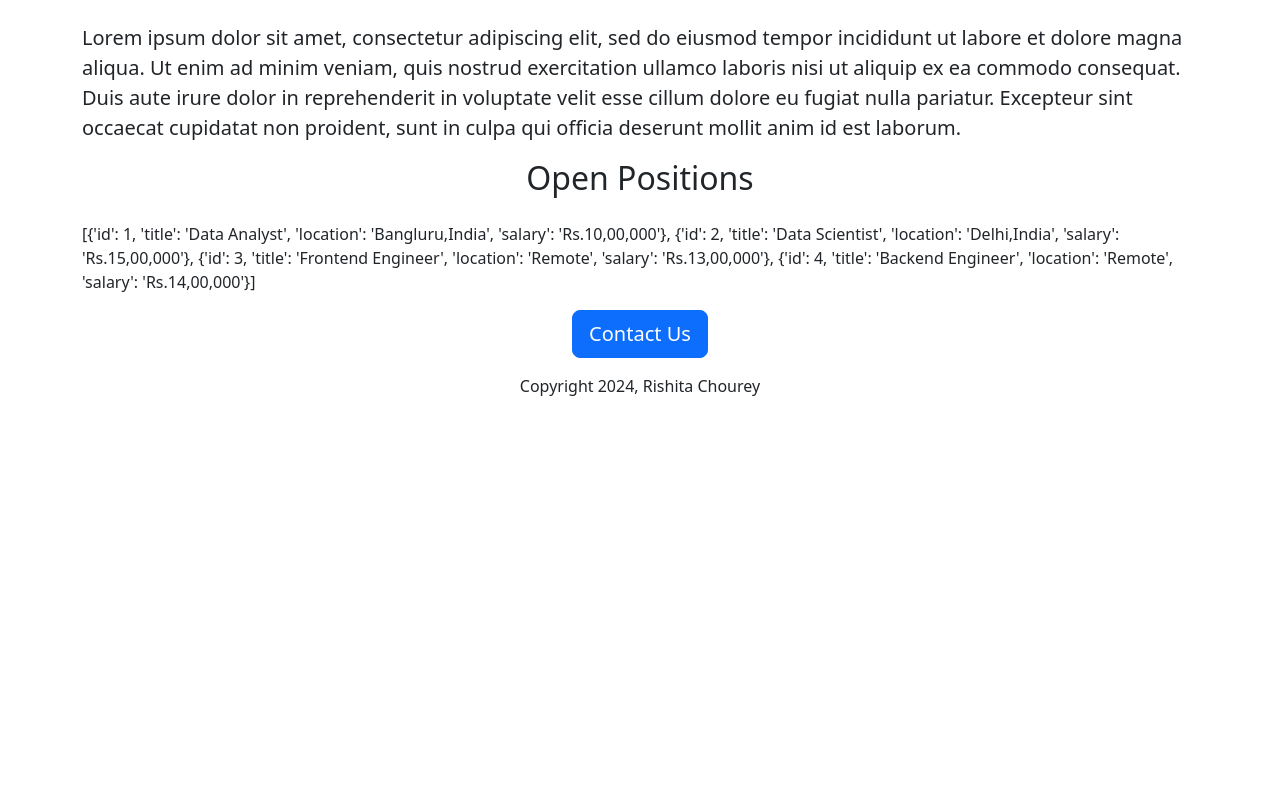
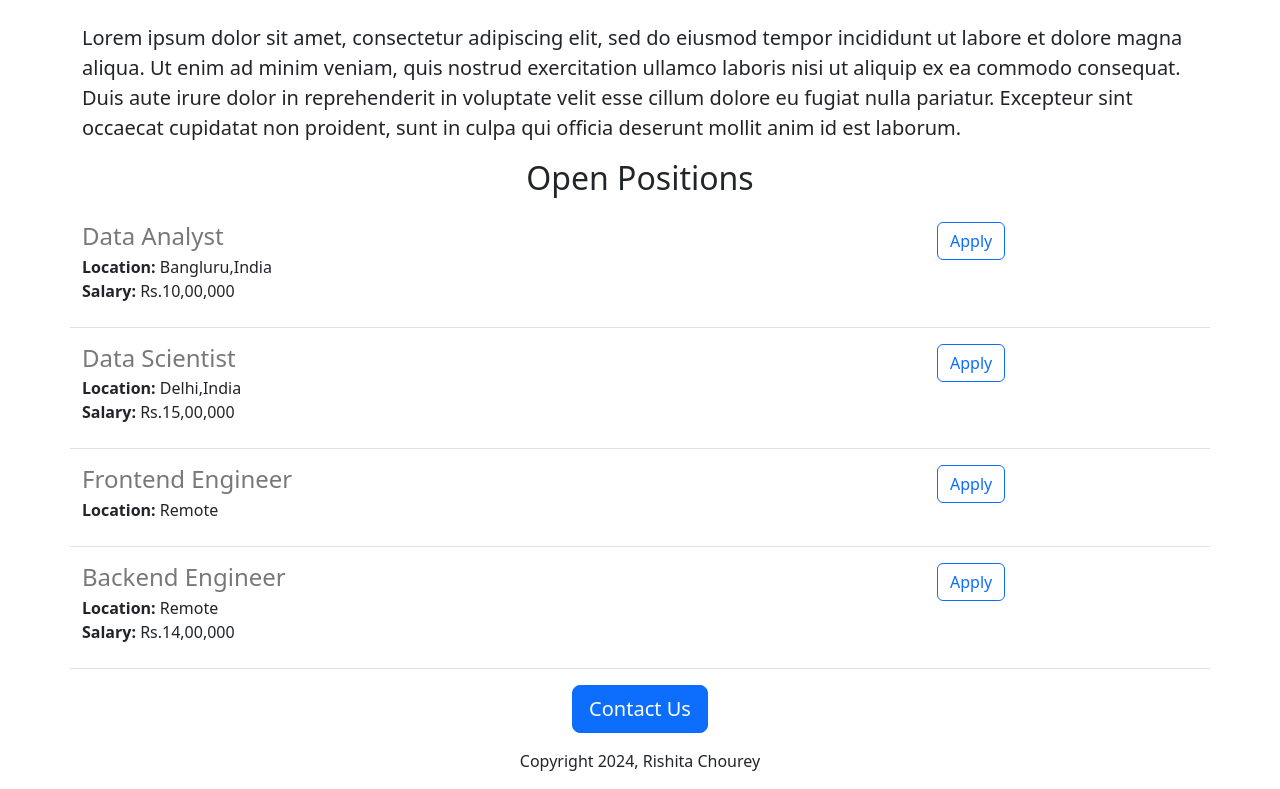
Before and after one commit to RishitaChourey/careers-website, a Flask app: page / in a window 1280 px wide. Shown: the part 527-1316 px from the top of the page. Before the commit the page ends 923 px from the top, so only its background shows below. Run offline with Flask 3, Linux system fonts and the light colour scheme.

Commit message:
render dynamic data using jinja template tags

```diff
--- a/app.py
+++ b/app.py
@@ -17,7 +17,7 @@ JOBS=[
     'id':3,
     'title':'Frontend Engineer',
     'location':'Remote',
-    'salary':'Rs.13,00,000'
+
   },
   {
     'id':4,
--- a/templates/home.html
+++ b/templates/home.html
@@ -11,6 +11,10 @@
             object-fit: cover;
             height: 25rem;
         }
+        h4{
+            color: rgb(120,120,120);
+            margin-bottom: 4px;
+        }
     </style>
 
 </head>
@@ -21,9 +25,11 @@
         <h2 class="text-center mt-2 mb-4">About Us</h2>
         <p class="lead" >Lorem ipsum dolor sit amet, consectetur adipiscing elit, sed do eiusmod tempor incididunt ut labore et dolore magna aliqua. Ut enim ad minim veniam, quis nostrud exercitation ullamco laboris nisi ut aliquip ex ea commodo consequat. Duis aute irure dolor in reprehenderit in voluptate velit esse cillum dolore eu fugiat nulla pariatur. Excepteur sint occaecat cupidatat non proident, sunt in culpa qui officia deserunt mollit anim id est laborum.</p>
         <h2 class="text-center mt-2 mb-4">Open Positions </h2>
-        <p>
-            {{jobs}}
-        </p>
+        <div>
+            {% for job in jobs %}
+                {% include 'jobitem.html'%}
+            {% endfor %}
+        </div>
         <div class="text-center">
             <a class="btn btn btn-primary btn-lg" href="#" role="button">Contact Us</a>
             <p class="mt-3">Copyright 2024, Rishita Chourey</p>
--- /dev/null
+++ b/templates/jobitem.html
@@ -0,0 +1,12 @@
+<div class="border-bottom pb-4 row" style="margin-bottom: 16px;">
+    <div class="col-9">
+        <h4>{{job['title']}}</h4>
+        <div><b>Location: </b>{{job['location']}}</div>
+        {% if 'salary' in job %}
+        <div><b>Salary: </b>{{job['salary']}}</div>
+        {% endif %}
+    </div>
+    <div class="col-3">
+        <button type="button" class="btn btn-outline-primary">Apply</button>
+    </div>
+</div>
```
